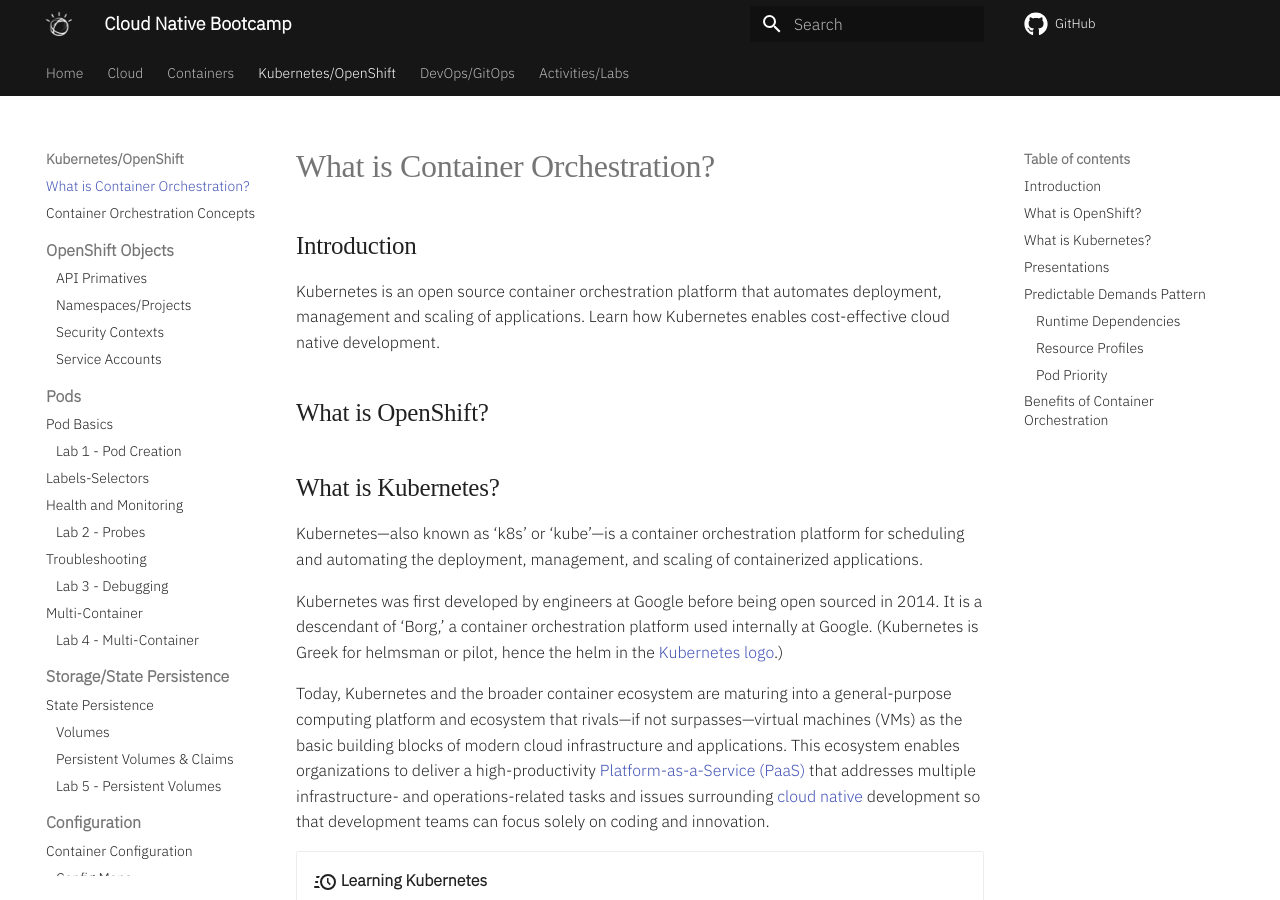
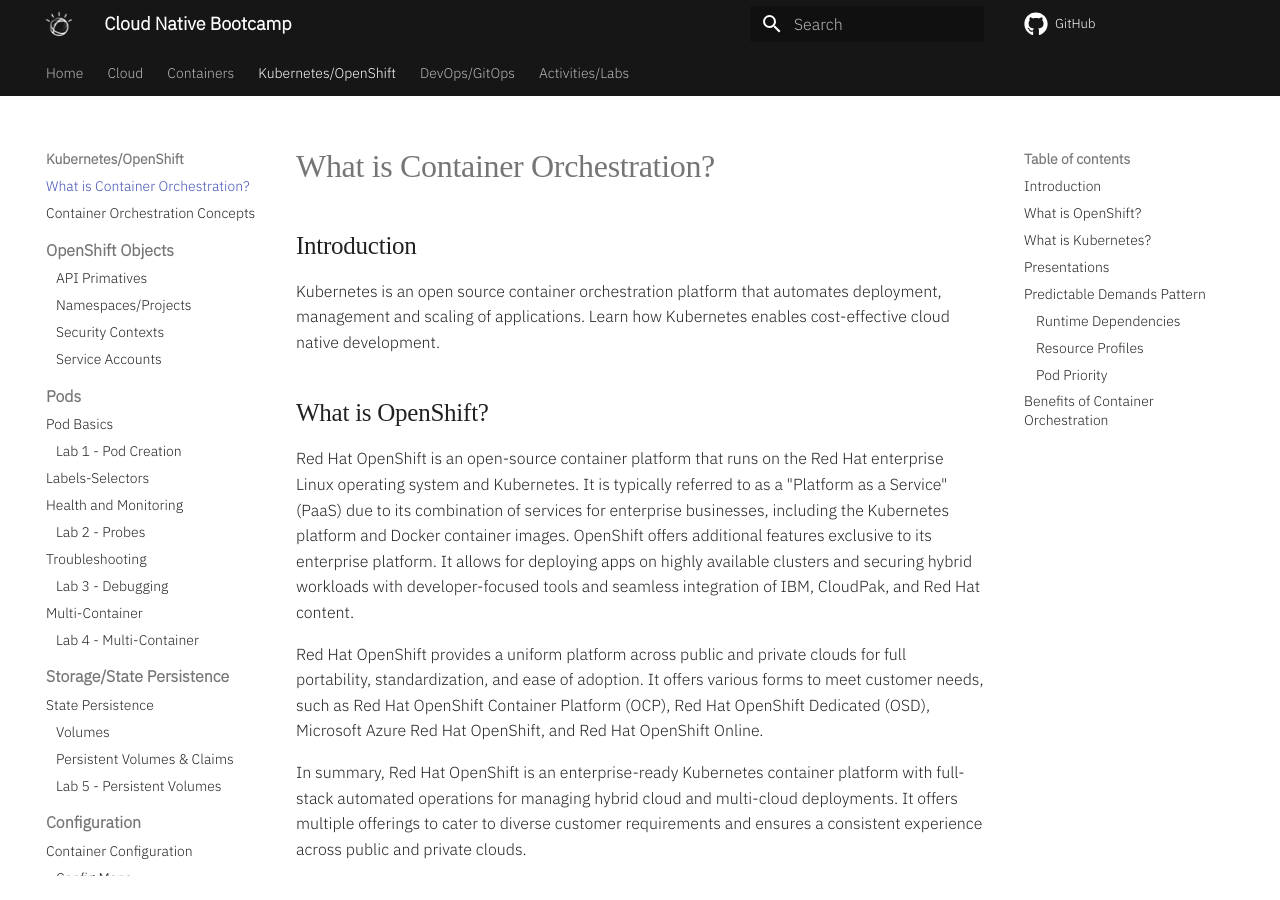
Before and after one commit to bkribbs15/cloudnative-bootcamp, an MkDocs documentation site: the page built from docs/openshift/index.md, in a window 1280 px wide and 900 px high. Built offline with MkDocs 1.6.1 and Material for MkDocs 9.7.7, drawn with Linux system fonts in a browser that asks for light colours; some web fonts are replaced; comment, search, counter and statistics services are not loaded.

Commit message:
Update index.md

```diff
--- a/docs/openshift/index.md
+++ b/docs/openshift/index.md
@@ -5,6 +5,12 @@
 Kubernetes is an open source container orchestration platform that automates deployment, management and scaling of applications. Learn how Kubernetes enables cost-effective cloud native development.
 
 ## What is OpenShift?
+
+Red Hat OpenShift is an open-source container platform that runs on the Red Hat enterprise Linux operating system and Kubernetes. It is typically referred to as a "Platform as a Service" (PaaS) due to its combination of services for enterprise businesses, including the Kubernetes platform and Docker container images. OpenShift offers additional features exclusive to its enterprise platform. It allows for deploying apps on highly available clusters and securing hybrid workloads with developer-focused tools and seamless integration of IBM, CloudPak, and Red Hat content.
+
+Red Hat OpenShift provides a uniform platform across public and private clouds for full portability, standardization, and ease of adoption. It offers various forms to meet customer needs, such as Red Hat OpenShift Container Platform (OCP), Red Hat OpenShift Dedicated (OSD), Microsoft Azure Red Hat OpenShift, and Red Hat OpenShift Online.
+
+In summary, Red Hat OpenShift is an enterprise-ready Kubernetes container platform with full-stack automated operations for managing hybrid cloud and multi-cloud deployments. It offers multiple offerings to cater to diverse customer requirements and ensures a consistent experience across public and private clouds.
 
 ## What is Kubernetes?
 
```
